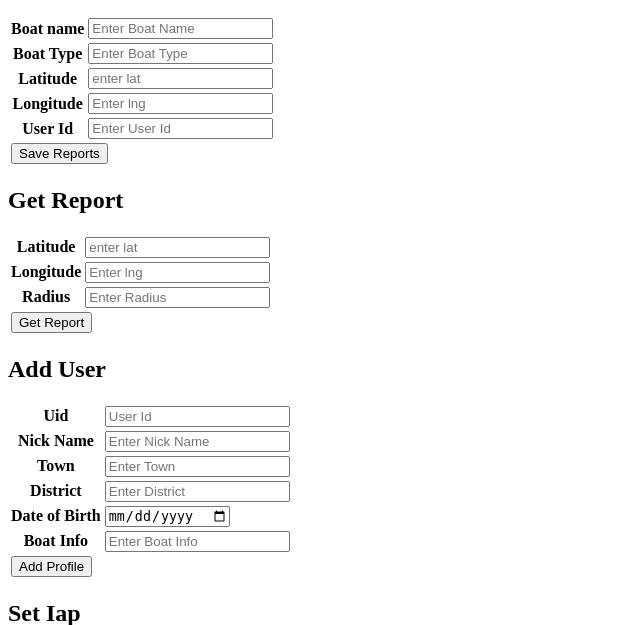
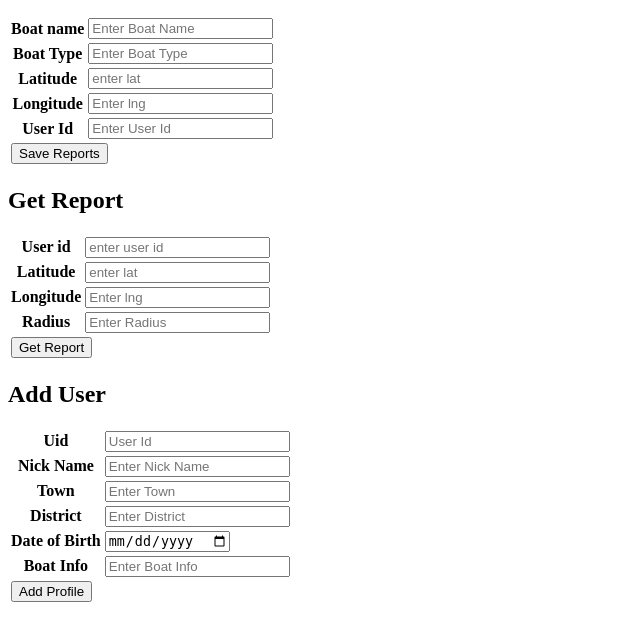
Before and after one commit to stoic1979/BoatServer, a Flask app: page /api_demo in a window 1280 px wide. Shown: the part 1196-1821 px from the top of the page, without its empty margins (0-640 px from the left). Run offline with Flask 2, Linux system fonts and the light colour scheme.

Commit message:
updated api demo

```diff
--- a/templates/api_demo.html
+++ b/templates/api_demo.html
@@ -4,10 +4,7 @@
 		<title></title>
 	</head>
 	<body>
-    	<!-- <h1>API Demo</h1>
-
-		<br>
-		<br>
+    	<!--
 
 
         <h1>Like Report</h1>
@@ -260,7 +257,11 @@
         <h2>Get Report</h2>
         <form method="post" action="/get_report">
             <table>
-               <tr>
+                <tr>
+                    <th>User id</th>
+                    <td><input type="text" name="user_id" placeholder="enter user id"></td>
+                </tr>
+                <tr>
                     <th>Latitude</th>
                     <td><input type="text" name="lat" placeholder="enter lat"></td>
                 </tr>
```
